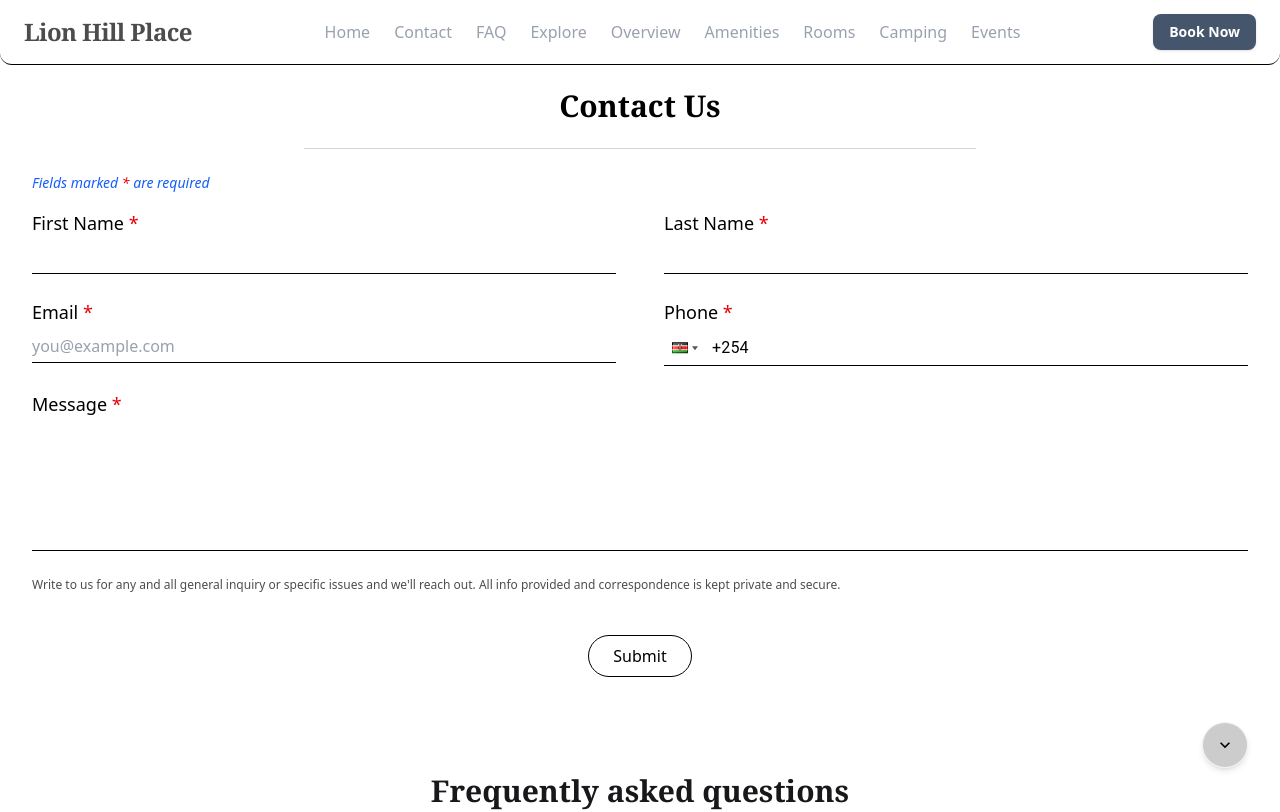
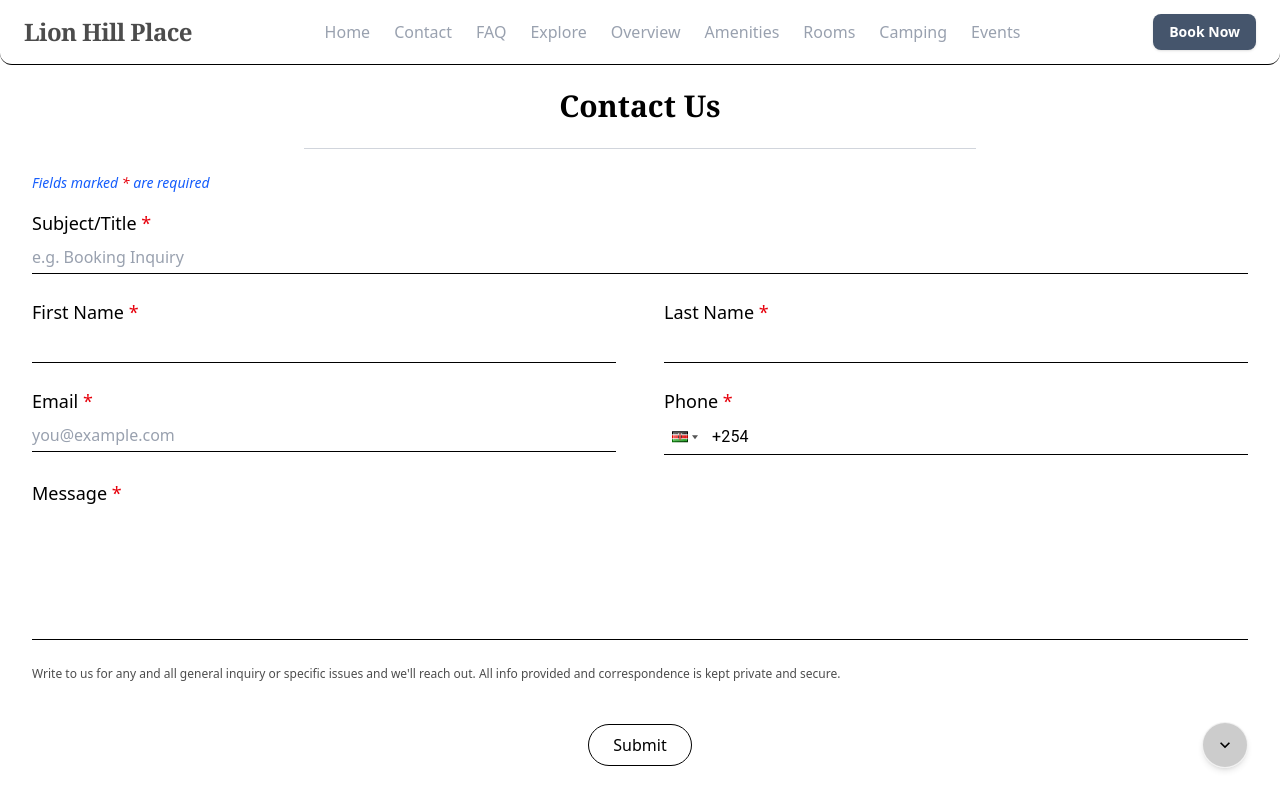
Before and after one commit to pacc-jean/bed-breakfast, a React (Vite) app in the folder lionhillplace/: page /contactfaq in a window 1280 px wide. Shown: the top 812 px of the page. Built offline with nearby package versions, Linux system fonts and the light colour scheme.

Commit message:
connect contact form with emailjs and style tweaks

```diff
--- a/lionhillplace/package.json
+++ b/lionhillplace/package.json
@@ -10,6 +10,7 @@
     "preview": "vite preview"
   },
   "dependencies": {
+    "@emailjs/browser": "^4.4.1",
     "@radix-ui/react-tooltip": "^1.2.7",
     "@tailwindcss/vite": "^4.1.11",
     "@vercel/analytics": "^1.5.0",
@@ -17,6 +18,7 @@
     "lucide-react": "^0.526.0",
     "react": "^19.1.0",
     "react-dom": "^19.1.0",
+    "react-hot-toast": "^2.5.2",
     "react-icons": "^5.5.0",
     "react-image-gallery": "^1.4.0",
     "react-phone-input-2": "^2.15.1",
--- a/lionhillplace/src/App.tsx
+++ b/lionhillplace/src/App.tsx
@@ -1,3 +1,4 @@
+import { useEffect, useState } from "react";
 import { Routes, Route, useLocation } from "react-router-dom";
 import ScrollToTop from "./components/layout/ScrollToTop";
 import Navbar from "./components/layout/Navbar";
@@ -8,12 +9,41 @@ import FAQContactPage from "./pages/FAQContactPage";
 import ExplorePage from "./pages/ExplorePage";
 import { Analytics } from '@vercel/analytics/react';
 import ThemeToggle from "./components/layout/ThemeToggle";
+import { Toaster } from "react-hot-toast";
 import "./App.css";
 
 function App() {
   const location = useLocation();
+  const [isDark, setIsDark] = useState(false);
+
+  useEffect(() => {
+    const observer = new MutationObserver(() => {
+      setIsDark(document.documentElement.classList.contains("dark"));
+    });
+
+    observer.observe(document.documentElement, { attributes: true });
+
+    setIsDark(document.documentElement.classList.contains("dark"));
+
+    return () => observer.disconnect();
+  }, []);
+
   return (
     <div className="min-h-screen bg-white text-black dark:bg-zinc-700 dark:text-white">
+      <Toaster
+        position="top-center"
+        toastOptions={{
+          duration: 4000,
+          style: {
+            background: isDark ? "#18181b" : "#f9fafb", // zinc-900 or gray-50
+            color: isDark ? "#f4f4f5" : "#111827",       // zinc-100 or gray-900
+            fontSize: "14px",
+            border: isDark ? "1px solid #3f3f46" : "1px solid #d1d5db", // zinc-700 or gray-300
+            padding: "12px 16px",
+            borderRadius: "8px",
+          },
+        }}
+      />
       <Navbar />
       <MobileSidebar />
       <ScrollToTop />
--- a/lionhillplace/src/components/FAQ-contact/ContactForm.tsx
+++ b/lionhillplace/src/components/FAQ-contact/ContactForm.tsx
@@ -1,9 +1,12 @@
 import { useState } from "react";
 import PhoneInput from "react-phone-input-2";
 import "react-phone-input-2/lib/style.css";
+import emailjs from "@emailjs/browser";
+import { toast } from "react-hot-toast";
 
 function ContactForm() {
   const [form, setForm] = useState({
+    title: "",
     firstName: "",
     lastName: "",
     email: "",
@@ -12,6 +15,7 @@ function ContactForm() {
   });
 
   const [errors, setErrors] = useState({
+    title: "",
     firstName: "",
     lastName: "",
     email: "",
@@ -54,14 +58,53 @@ function ContactForm() {
   const handleSubmit = (e: React.FormEvent) => {
     e.preventDefault();
     let hasErrors = false;
+
     Object.entries(form).forEach(([name, value]) => {
       validateField(name, value);
       if (!value.trim() || errors[name as keyof typeof errors]) {
         hasErrors = true;
       }
     });
+
     if (hasErrors) return;
-    console.log("Submitting:", form);
+
+    const templateParams = {
+      ...form,
+      name: `${form.firstName} ${form.lastName}`,
+      time: new Date().toLocaleString("en-US", {
+        weekday: "long",
+        year: "numeric",
+        month: "long",
+        day: "numeric",
+        hour: "numeric",
+        minute: "2-digit",
+        hour12: true,
+      }),
+    };
+
+    toast.promise(
+      emailjs.send(
+        import.meta.env.VITE_EMAILJS_SERVICE_ID,
+        import.meta.env.VITE_EMAILJS_TEMPLATE_ID,
+        templateParams,
+        import.meta.env.VITE_EMAILJS_PUBLIC_KEY
+      ),
+      {
+        loading: "Sending message...",
+        success: () => {
+          setForm({
+            title: "",
+            firstName: "",
+            lastName: "",
+            email: "",
+            phone: "",
+            message: "",
+          });
+          return "Message sent successfully!";
+        },
+        error: "Something went wrong. Try again later.",
+      }
+    );
   };
 
   return (
@@ -74,6 +117,29 @@ function ContactForm() {
         Fields marked<span className="text-red-600"> * </span>are required
       </p>
       <form onSubmit={handleSubmit} className="space-y-6">
+        {/* Title */}
+        <div className="flex flex-col">
+          <label htmlFor="title" className="text-lg font-medium mb-1">
+            Subject/Title<span className="text-red-600"> *</span>
+          </label>
+          <input
+            required
+            type="text"
+            id="title"
+            name="title"
+            value={form.title}
+            onChange={handleChange}
+            onBlur={handleBlur}
+            placeholder="e.g. Booking Inquiry"
+            className={`border-b bg-transparent py-1 focus:outline-none text-black dark:text-white placeholder:text-gray-400 dark:placeholder:text-gray-500 ${
+              errors.title ? "border-red-500" : "border-black dark:border-white"
+            }`}
+          />
+          {errors.title && (
+            <span className="text-sm text-red-600 mt-1">{errors.title}</span>
+          )}
+        </div>
+
         {/* First + Last Name */}
         <div className="grid grid-cols-1 md:grid-cols-2 gap-12">
           {["firstName", "lastName"].map((field) => (
--- a/lionhillplace/src/components/explore/RoomShowCase.tsx
+++ b/lionhillplace/src/components/explore/RoomShowCase.tsx
@@ -162,11 +162,8 @@ export default function RoomShowCase() {
                   {room.price}
                   <span className="text-sm text-gray-500 dark:text-gray-400"> / night</span>
                 </div>
-                <button className="hidden md:block bg-zinc-600 text-white rounded-full px-6 py-2 font-semibold hover:bg-black transition">
+                <button className="bg-black text-white md:bg-zinc-600 md:text-white rounded-full px-6 py-2 font-semibold hover:bg-black transition">
                   Book Room
-                </button>
-                <button className="block md:hidden bg-black text-white rounded-full px-6 py-2 font-semibold">
-                  Book
                 </button>
               </div>
             </div>
@@ -184,7 +181,7 @@ export default function RoomShowCase() {
           <div className="grid grid-cols-2 bg-gray-100 dark:bg-zinc-800 p-4">
             <div className="font-semibold">Check-in</div>
             <div className="flex items-center gap-2 font-semibold text-gray-900 dark:text-white">
-              <Clock className="w-4 h-4" /> After 12:00 PM
+              <Clock className="w-4 h-4" /> After 03:00 PM
             </div>
           </div>
 
```
Also changed, not shown: 2 other files (tests, documents, lock files or other folders).
